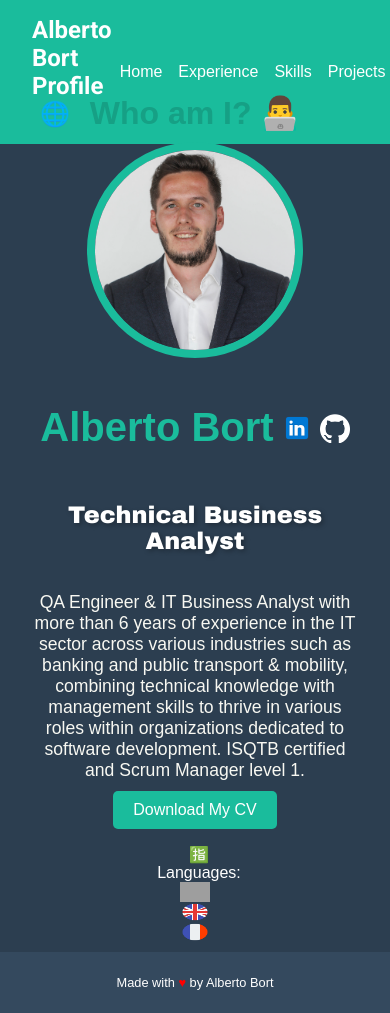
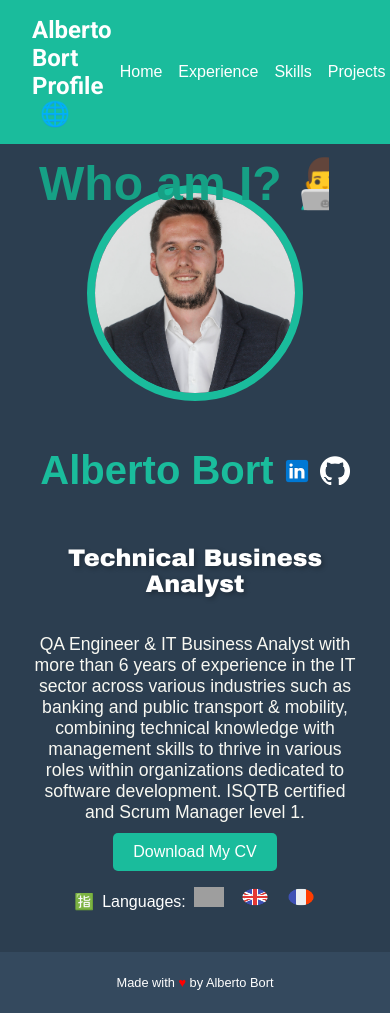
Before and after one commit to albope/perfil-profesional, a React (Create React App) app: page / in a window 390 px wide. Shown: the top 1013 px of the page. Built offline with nearby package versions, Linux system fonts and the light colour scheme; grey boxes are pictures that could not be loaded.

Commit message:
Añadida animación a pagina home

```diff
--- a/src/components/Home.css
+++ b/src/components/Home.css
@@ -99,37 +99,37 @@ body {
   margin: 20px 0; /* Añadir un margen para separar del resto del contenido */
 }
 
+/* Contenedor para posicionar el título Who am I */
+.about-me-title-container {
+  position: absolute;
+  top: 20%; /* Ajustar para centrar verticalmente */
+  left: 10%; /* Ajustar para mover más a la izquierda */
+  transform: translate(0, -50%);
+}
+
 /* Clase para el título Who am I */
 .about-me-title {
   font-size: 3rem; /* Aumentar el tamaño de la fuente */
   color: #16a085; /* Cambiar el color a blanco */
   margin-bottom: 10px;
-  margin-top: -120px; /* Ajustar el margen superior para acercar al encabezado */
+  animation: typing 3s steps(22), blink-caret 0.5s step-end infinite;
+  white-space: nowrap;
+  overflow: hidden;
+  border-right: 3px solid; /* Agregar cursor de tipeo */
+  animation: typing 6s steps(22) infinite, blink-caret 0.5s step-end infinite; /* Animación constante */
+}
+
+@keyframes typing {
+  from { width: 0; }
+  to { width: 100%; }
+}
+
+@keyframes blink-caret {
+  from, to { border-color: transparent; }
+  50% { border-color: white; }
 }
 
 /* Clase para el icono blanco */
 .white-icon {
   color: white; /* Asegurar que el icono sea blanco */
 }
-
-/* Media query para pantallas pequeñas */
-@media (max-width: 600px) {
-  .about-me-title {
-    font-size: 2rem; /* Reducir el tamaño de la fuente para pantallas pequeñas */
-    margin-top: -60px; /* Reducir el margen superior para evitar superposición */
-  }
-
-  .profile {
-    margin-top: 10px; /* Reducir el margen superior del perfil */
-  }
-
-  .languages {
-    display: flex;
-    flex-direction: column;
-    align-items: center;
-  }
-
-  .languages img {
-    margin: 5px 0; /* Ajustar el margen de los iconos de idiomas */
-  }
-}
--- a/src/components/Home.js
+++ b/src/components/Home.js
@@ -10,9 +10,11 @@ import franceFlag from '../assets/images/france.png';
 const Home = () => {
   return (
     <div className="profile">
-      <h2 className="about-me-title">
-        Who am I? <span className="white-icon" role="img" aria-label="Who am I">👨‍💻</span>
-      </h2>
+      <div className="about-me-title-container">
+        <h2 className="about-me-title">
+          Who am I? <span className="white-icon" role="img" aria-label="Who am I">👨‍💻</span>
+        </h2>
+      </div>
       <img src={profileImage} alt="Alberto Bort" className="profile-img" />
       <div className="name-icons">
         <h1>Alberto Bort</h1>
```
